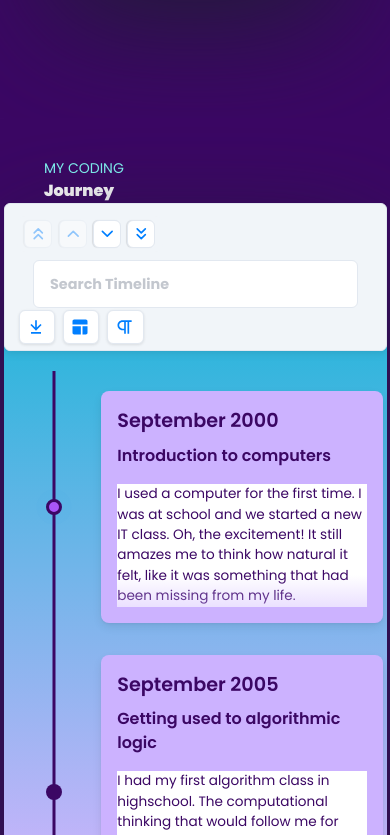
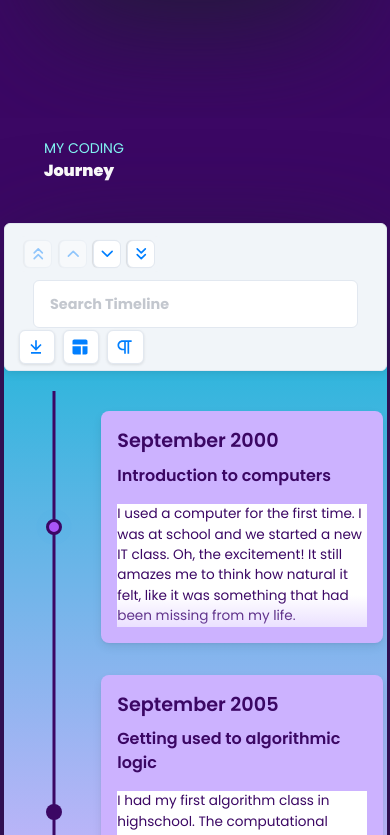
Before and after one commit to spiralnebulam31/PortfolioWebsite, a React (Vite) app: page / in a window 390 px wide. Shown: the part 7089-7924 px from the top of the page. Built offline with nearby package versions, Linux system fonts and the light colour scheme.

Commit message:
Fixed vertical section margins

```diff
--- a/src/components/Journey.jsx
+++ b/src/components/Journey.jsx
@@ -8,7 +8,7 @@ const Journey = () => {
 
   return (
     <section id="journey" className="overflow-hidden">
-      <div className="bg-background1 relative z-1 bg-cover w-full top-0 left-0 right-0 bottom-0 pt-10 pb-10">
+      <div className="bg-background1 relative z-1 bg-cover w-full top-0 left-0 right-0 bottom-0 pt-5 pb-24 sm:pb-20">
         <div className="mx-auto px-5">
           <motion.div variants={textVariant()}>
             <p className={styles.sectionSubText + styles.paddingX}>My coding</p>
@@ -17,7 +17,7 @@ const Journey = () => {
             </h2>
           </motion.div>
 
-          <div className="flex flex-wrap justify-center w-full">
+          <div className="flex flex-wrap justify-center w-full mt-10 sm:mt-0">
           <motion.div
             variants={fadeIn("", "", 0.1, 1)} //direction, type, delay, duration
             className={
@@ -25,7 +25,7 @@ const Journey = () => {
             }
           >
 
-<div className="flex flex-wrap justify-center h-[85vh] bg-gradient-to-b from-cyan-500 to-purple-300  rounded-xl shadow-card">
+<div className="flex flex-wrap justify-center h-[85vh] bg-gradient-to-b from-cyan-500 to-purple-300 rounded-xl shadow-card">
             <Chrono
               items={timelineItems}
               mode="VERTICAL_ALTERNATING"
```
